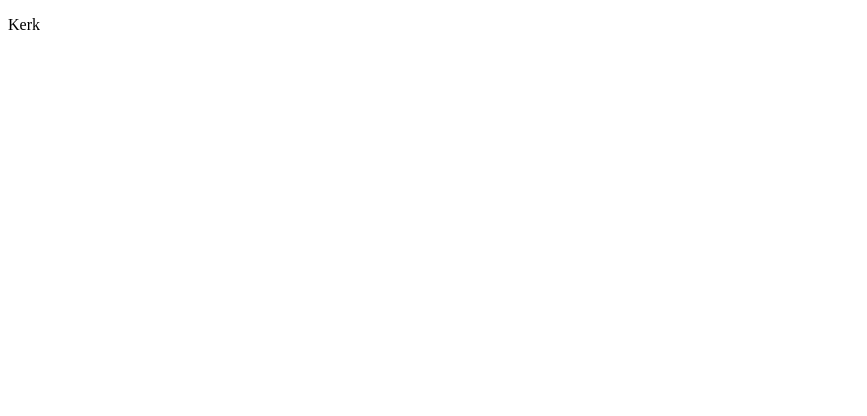
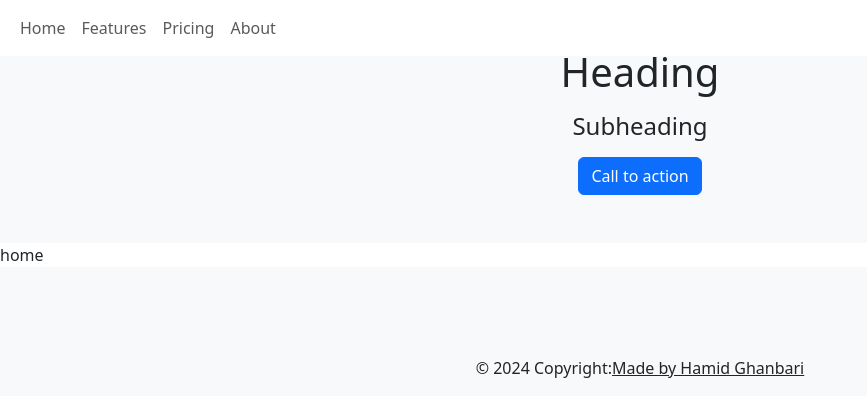
Before and after one commit to Melor-IT/Licht-Wereld-Kerk, a React (Create React App) app: page / in a window 1280 px wide. Shown: the top 416 px of the page, without its empty margins (0-867 px from the left). Built offline with nearby package versions, Linux system fonts and the light colour scheme.

Commit message:
Installatie en configuratie

```diff
--- a/package.json
+++ b/package.json
@@ -1,13 +1,15 @@
 {
-  "name": "my-app",
+  "name": "licht-wereld",
   "version": "0.1.0",
   "private": true,
   "dependencies": {
     "@testing-library/jest-dom": "^5.17.0",
     "@testing-library/react": "^13.4.0",
     "@testing-library/user-event": "^13.5.0",
+    "bootstrap": "^5.3.2",
     "react": "^18.2.0",
     "react-dom": "^18.2.0",
+    "react-router-dom": "^6.21.0",
     "react-scripts": "5.0.1",
     "web-vitals": "^2.1.4"
   },
--- a/public/index.html
+++ b/public/index.html
@@ -7,14 +7,18 @@
     <meta name="theme-color" content="#000000" />
     <meta
       name="description"
-      content="Web site created using create-react-app"
-    />
+      content="Web site created using create-react-app" />
     <link rel="apple-touch-icon" href="%PUBLIC_URL%/logo192.png" />
     <!--
       manifest.json provides metadata used when your web app is installed on a
       user's mobile device or desktop. See https://developers.google.com/web/fundamentals/web-app-manifest/
     -->
     <link rel="manifest" href="%PUBLIC_URL%/manifest.json" />
+    <link
+      href="https://cdn.jsdelivr.net/npm/bootstrap@5.3.2/dist/css/bootstrap.min.css"
+      rel="stylesheet"
+      integrity="sha384-T3c6CoIi6uLrA9TneNEoa7RxnatzjcDSCmG1MXxSR1GAsXEV/Dwwykc2MPK8M2HN"
+      crossorigin="anonymous" />
     <!--
       Notice the use of %PUBLIC_URL% in the tags above.
       It will be replaced with the URL of the `public` folder during the build.
--- a/src/App.js
+++ b/src/App.js
@@ -1,12 +1,20 @@
 import React from "react";
+import Footer from "./footer";
+import Header from "./header";
+import Home from "./pages/home";
+import { BrowserRouter, Route, Routes } from "react-router-dom";
 
 function App() {
   return (
-    <div className="App">
-      <header className="App-header">
-        <p>Kerk</p>
-      </header>
-    </div>
+    <BrowserRouter>
+      <main className="App">
+        <Header />
+        <Routes>
+          <Route path="/" element={<Home />} />
+        </Routes>
+        <Footer />
+      </main>
+    </BrowserRouter>
   );
 }
 
--- /dev/null
+++ b/src/footer.js
@@ -0,0 +1,83 @@
+import React from "react";
+
+export default function footer() {
+  return (
+    <footer className="bg-body-tertiary text-center">
+      {/* <!-- Grid container --> */}
+      <div className="container p-4 pb-0">
+        {/* <!-- Section: Social media --> */}
+        <section class="mb-4">
+          {/* <!-- Facebook --> */}
+          <a
+            data-mdb-ripple-init
+            className="btn text-white btn-floating m-1"
+            styles="background-color: #3b5998;"
+            href="#!"
+            role="button">
+            <i className="fab fa-facebook-f"></i>
+          </a>
+
+          {/* <!-- Twitter --> */}
+          <a
+            data-mdb-ripple-init
+            className="btn text-white btn-floating m-1"
+            styles="background-color: #55acee;"
+            href="#!"
+            role="button">
+            <i className="fab fa-twitter"></i>
+          </a>
+
+          {/* <!-- Google --> */}
+          <a
+            data-mdb-ripple-init
+            className="btn text-white btn-floating m-1"
+            styles="background-color: #dd4b39;"
+            href="#!"
+            role="button">
+            <i className="fab fa-google"></i>
+          </a>
+
+          {/* <!-- Instagram --> */}
+          <a
+            data-mdb-ripple-init
+            className="btn text-white btn-floating m-1"
+            styles="background-color: #ac2bac;"
+            href="#!"
+            role="button">
+            <i className="fab fa-instagram"></i>
+          </a>
+
+          {/* <!-- Linkedin --> */}
+          <a
+            data-mdb-ripple-init
+            className="btn text-white btn-floating m-1"
+            styles="background-color: #0082ca;"
+            href="#!"
+            role="button">
+            <i className="fab fa-linkedin-in"></i>
+          </a>
+
+          <a
+            data-mdb-ripple-init
+            className="btn text-white btn-floating m-1"
+            styles="background-color: #333333;"
+            href="#!"
+            role="button">
+            <i className="fab fa-github"></i>
+          </a>
+        </section>
+        {/* <!-- Section: Social media --> */}
+      </div>
+      {/* <!-- Grid container --> */}
+
+      <div
+        className="text-center p-3"
+        styles="background-color: rgba(0, 0, 0, 0.05);">
+        © 2024 Copyright:
+        <a className="text-body" href="https://github.com/hghanbari/">
+          Made by Hamid Ghanbari
+        </a>
+      </div>
+    </footer>
+  );
+}
--- /dev/null
+++ b/src/header.js
@@ -0,0 +1,60 @@
+import React from "react";
+
+export default function header() {
+  return (
+    <header>
+      <nav className="navbar navbar-expand-lg bg-body fixed-top">
+        <div className="container-fluid">
+          <button
+            data-mdb-collapse-init
+            class="navbar-toggler"
+            type="button"
+            data-mdb-target="#navbarExample01"
+            aria-controls="navbarExample01"
+            aria-expanded="false"
+            aria-label="Toggle navigation">
+            <i className="fas fa-bars"></i>
+          </button>
+          <div className="collapse navbar-collapse" id="navbarExample01">
+            <ul className="navbar-nav me-auto mb-2 mb-lg-0">
+              <li className="nav-item active">
+                <a className="nav-link" aria-current="page" href="#">
+                  Home
+                </a>
+              </li>
+              <li className="nav-item">
+                <a className="nav-link" href="#">
+                  Features
+                </a>
+              </li>
+              <li className="nav-item">
+                <a className="nav-link" href="#">
+                  Pricing
+                </a>
+              </li>
+              <li className="nav-item">
+                <a className="nav-link" href="#">
+                  About
+                </a>
+              </li>
+            </ul>
+          </div>
+        </div>
+      </nav>
+
+      <div
+        className="p-5 text-center bg-body-tertiary"
+        styles="margin-top: 58px;">
+        <h1 className="mb-3">Heading</h1>
+        <h4 className="mb-3">Subheading</h4>
+        <a
+          data-mdb-ripple-init
+          className="btn btn-primary"
+          href=""
+          role="button">
+          Call to action
+        </a>
+      </div>
+    </header>
+  );
+}
--- /dev/null
+++ b/src/pages/home.js
@@ -0,0 +1,5 @@
+import React from "react";
+
+export default function home() {
+  return <div>home</div>;
+}
--- /dev/null
+++ b/src/style/main.css
@@ -0,0 +1,22 @@
+*,
+*::before,
+*::after {
+  box-sizing: border-box;
+}
+
+html,
+body {
+  height: 100%;
+}
+
+#root {
+  height: 100%;
+}
+
+.app {
+  height: 100%;
+  display: flex;
+  flex-direction: row;
+  align-items: flex-start;
+  padding-left: 200px;
+}
```
Also changed, not shown: 1 other file (tests, documents, lock files or other folders).
